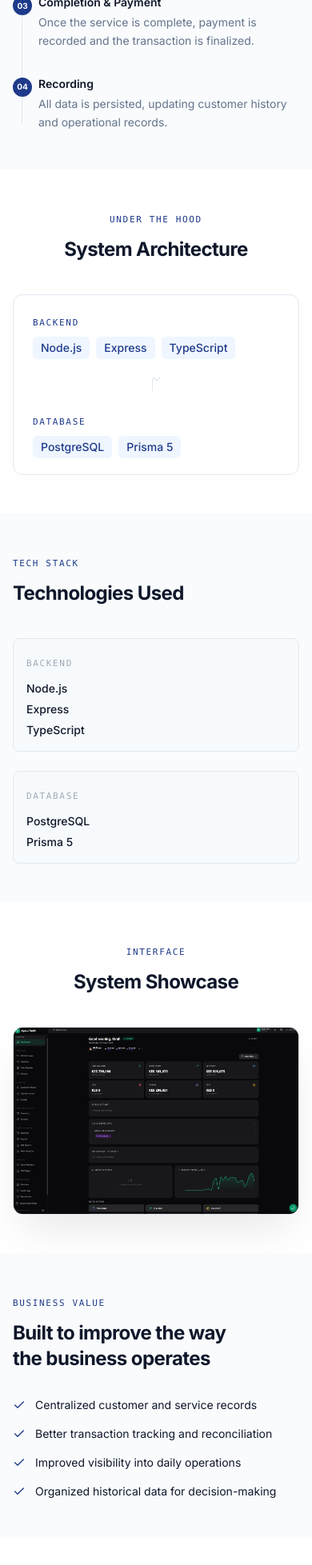
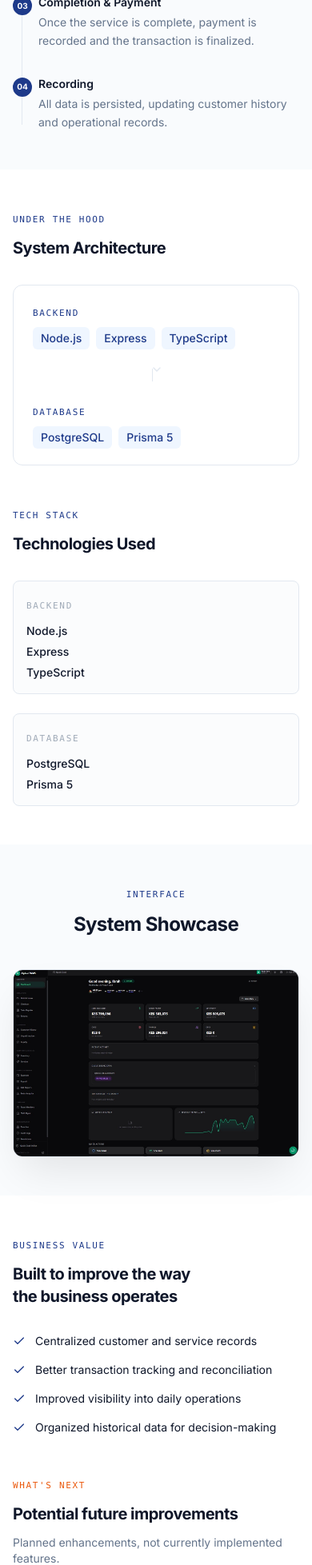
Before and after one commit to Amchege/alphawebsite, a Next.js app: page /projects/car-wash-management-system in a window 390 px wide. Shown: the part 3104-5061 px from the top of the page at 80% size. Built offline with nearby package versions, Linux system fonts and the light colour scheme.

Commit message:
refactor: combine Architecture+Tech and Value+Future into side-by-side rows

```diff
--- a/src/app/projects/[slug]/page.tsx
+++ b/src/app/projects/[slug]/page.tsx
@@ -83,7 +83,6 @@ export default async function ProjectDetailPage({ params }: PageProps) {
           />
 
           <div className="grid gap-10 lg:grid-cols-2 lg:gap-14">
-            {/* Text */}
             <div>
               <ScrollReveal>
                 <MonospaceLabel>Case Study</MonospaceLabel>
@@ -99,7 +98,6 @@ export default async function ProjectDetailPage({ params }: PageProps) {
                 </p>
               </ScrollReveal>
 
-              {/* Metadata row */}
               <ScrollReveal delay={0.15}>
                 <div className="mt-8 grid grid-cols-2 gap-x-6 gap-y-4">
                   <div>
@@ -140,6 +138,7 @@ export default async function ProjectDetailPage({ params }: PageProps) {
                   )}
                 </div>
               </ScrollReveal>
+
               {project.liveUrl && project.liveUrl !== "#" && (
                 <div className="mt-6">
                   <a
@@ -159,7 +158,6 @@ export default async function ProjectDetailPage({ params }: PageProps) {
               )}
             </div>
 
-            {/* Visual */}
             <ScrollReveal delay={0.15} className="hidden lg:block">
               <ProjectDetailVisual steps={project.systemFlow} />
             </ScrollReveal>
@@ -183,7 +181,7 @@ export default async function ProjectDetailPage({ params }: PageProps) {
         </Container>
       </Section>
 
-      {/* ===== CHALLENGE + SOLUTION SIDE BY SIDE ===== */}
+      {/* ===== CHALLENGE + SOLUTION ===== */}
       <Section className="py-12 md:py-16 bg-muted/40">
         <Container>
           <div className="grid gap-10 lg:grid-cols-2 lg:gap-16">
@@ -254,39 +252,42 @@ export default async function ProjectDetailPage({ params }: PageProps) {
         </Section>
       )}
 
-      {/* ===== ARCHITECTURE ===== */}
+      {/* ===== ARCHITECTURE + TECH STACK — side by side ===== */}
       <Section className="py-12 md:py-16">
         <Container>
+          <div className="grid gap-12 lg:grid-cols-2 lg:gap-16">
+            {/* Architecture */}
+            <div>
               <ScrollReveal>
-            <div className="text-center mb-10">
                 <MonospaceLabel className="text-primary">Under the Hood</MonospaceLabel>
-              <h2 className="mt-3 text-2xl font-bold tracking-tight text-foreground sm:text-3xl">
+                <h2 className="mt-3 text-xl font-bold tracking-tight text-foreground sm:text-2xl">
                   System Architecture
                 </h2>
+              </ScrollReveal>
+              <div className="mt-8">
+                <ProjectArchitectureSection project={project} />
               </div>
-          </ScrollReveal>
-          <ProjectArchitectureSection project={project} />
-        </Container>
-      </Section>
+            </div>
 
-      {/* ===== TECHNOLOGY ===== */}
-      <Section className="py-12 md:py-16 bg-muted/40">
-        <Container>
-          <ScrollReveal>
+            {/* Tech Stack */}
+            <div>
+              <ScrollReveal delay={0.1}>
                 <MonospaceLabel className="text-primary">Tech Stack</MonospaceLabel>
-            <h2 className="mt-3 text-2xl font-bold tracking-tight text-foreground sm:text-3xl">
+                <h2 className="mt-3 text-xl font-bold tracking-tight text-foreground sm:text-2xl">
                   Technologies Used
                 </h2>
               </ScrollReveal>
-          <div className="mt-10">
+              <div className="mt-8">
                 <ProjectTechStack project={project} />
+              </div>
+            </div>
           </div>
         </Container>
       </Section>
 
-      {/* ===== SYSTEM SHOWCASE — video with image fallback ===== */}
+      {/* ===== SYSTEM SHOWCASE ===== */}
       {project.heroImage && (
-        <Section className="py-12 md:py-16">
+        <Section className="py-12 md:py-16 bg-muted/40">
           <Container>
             <ScrollReveal>
               <div className="text-center mb-10">
@@ -329,14 +330,16 @@ export default async function ProjectDetailPage({ params }: PageProps) {
         </Section>
       )}
 
-      {/* ===== BUSINESS VALUE ===== */}
+      {/* ===== BUSINESS VALUE + FUTURE IMPROVEMENTS — side by side ===== */}
+      <Section className="py-12 md:py-16">
+        <Container>
+          <div className="grid gap-12 lg:grid-cols-2 lg:gap-16">
+            {/* Business Value */}
             {project.valuePoints.length > 0 && (
-        <Section className="py-12 md:py-16 bg-muted/40">
-          <Container>
-            <div className="mx-auto max-w-3xl">
+              <div>
                 <ScrollReveal>
                   <MonospaceLabel className="text-primary">Business Value</MonospaceLabel>
-                <h2 className="mt-3 text-2xl font-bold tracking-tight text-foreground sm:text-3xl text-balance">
+                  <h2 className="mt-3 text-xl font-bold tracking-tight text-foreground sm:text-2xl text-balance">
                     Built to improve the way the business operates
                   </h2>
                 </ScrollReveal>
@@ -355,27 +358,23 @@ export default async function ProjectDetailPage({ params }: PageProps) {
                   ))}
                 </div>
               </div>
-          </Container>
-        </Section>
             )}
 
-      {/* ===== FUTURE IMPROVEMENTS ===== */}
+            {/* Future Improvements */}
             {project.futureImprovements.length > 0 && (
-        <Section className="py-12 md:py-16">
-          <Container>
-            <div className="mx-auto max-w-3xl">
-              <ScrollReveal>
+              <div>
+                <ScrollReveal delay={0.1}>
                   <MonospaceLabel className="text-accent">What&apos;s Next</MonospaceLabel>
-                <h2 className="mt-3 text-2xl font-bold tracking-tight text-foreground sm:text-3xl text-balance">
+                  <h2 className="mt-3 text-xl font-bold tracking-tight text-foreground sm:text-2xl text-balance">
                     Potential future improvements
                   </h2>
                   <p className="mt-3 text-sm text-muted-foreground">
-                  These are planned enhancements, not currently implemented features.
+                    Planned enhancements, not currently implemented features.
                   </p>
                 </ScrollReveal>
-              <div className="mt-8 grid gap-3 sm:grid-cols-2">
+                <div className="mt-8 grid gap-3 sm:grid-cols-1">
                   {project.futureImprovements.map((item, i) => (
-                  <ScrollReveal key={item} delay={i * 0.06}>
+                    <ScrollReveal key={item} delay={0.1 + i * 0.06}>
                       <div className="flex items-start gap-3 rounded-lg border border-border bg-card p-4">
                         <div className="mt-0.5 h-1.5 w-1.5 flex-shrink-0 rounded-full bg-accent" />
                         <span className="text-sm text-foreground">{item}</span>
@@ -384,9 +383,10 @@ export default async function ProjectDetailPage({ params }: PageProps) {
                   ))}
                 </div>
               </div>
+            )}
+          </div>
         </Container>
       </Section>
-      )}
 
       {/* ===== RELATED PROJECTS ===== */}
       {relatedProjects.length > 0 && (
```
Also changed, not shown: 429 other files (tests, documents, lock files or other folders). Lines whose indentation alone changed are shown as unchanged.
